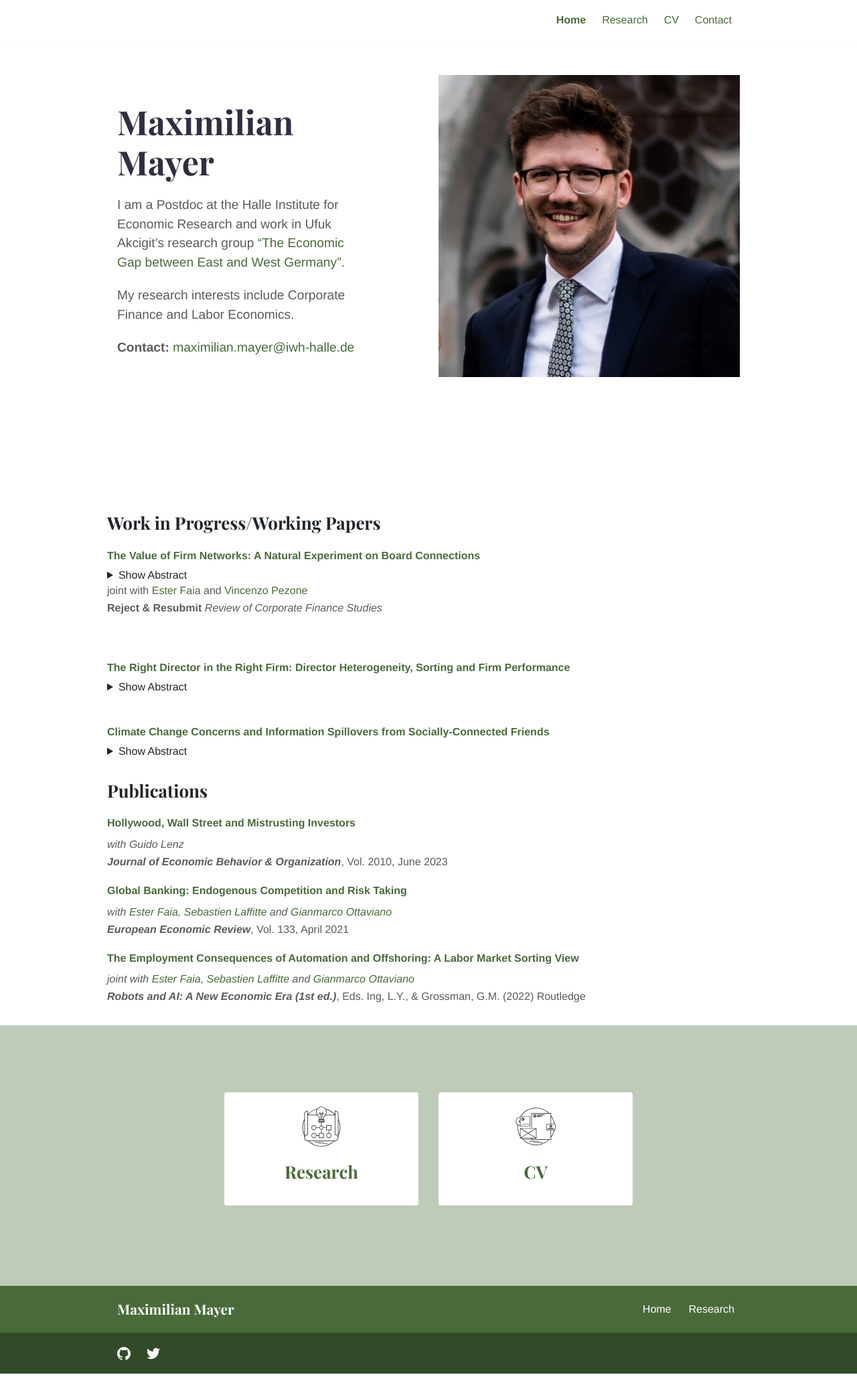
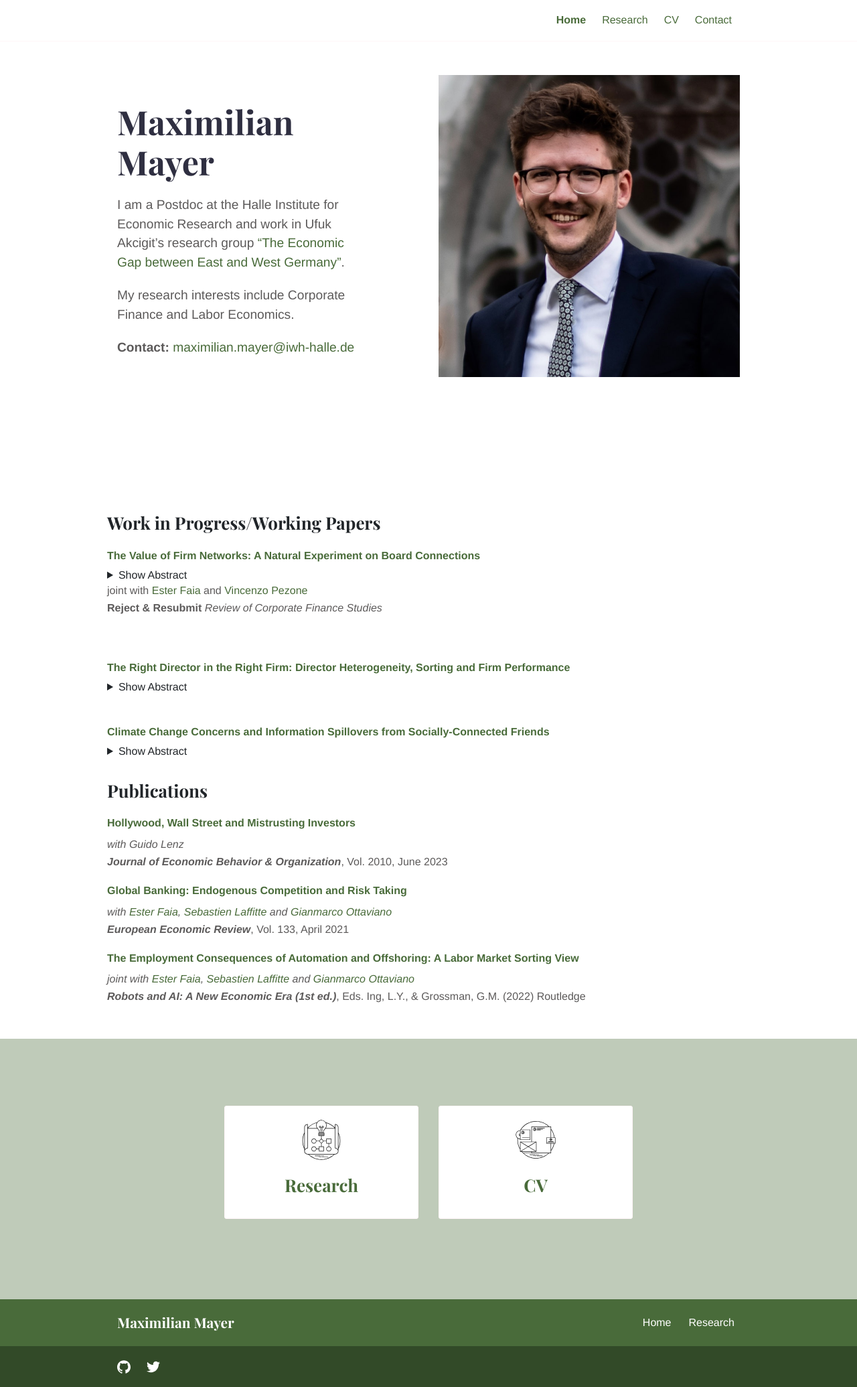
Before and after one commit to mayer-max/mayer-max.github.io, a Jekyll site: the page built from index.md, in a window 1280 px wide. Shown: the whole page at 67% size. Built offline with Jekyll 4.4.1, drawn with Linux system fonts in a browser that asks for light colours.

Commit message:
Update home.html

```diff
--- a/_layouts/home.html
+++ b/_layouts/home.html
@@ -22,7 +22,7 @@ bodyClass: "page-home"
 </div>
 
 
-<div class="strip" style = "margin-bottom: -100px;">
+<div class="strip" style = "margin-bottom: -80px;">
   <div class="container pt-6 pb-6 pb-md-10">
     <div class="row justify-content-start">
       {% assign limit = site.home.limit_services | default: 6 %}
```
